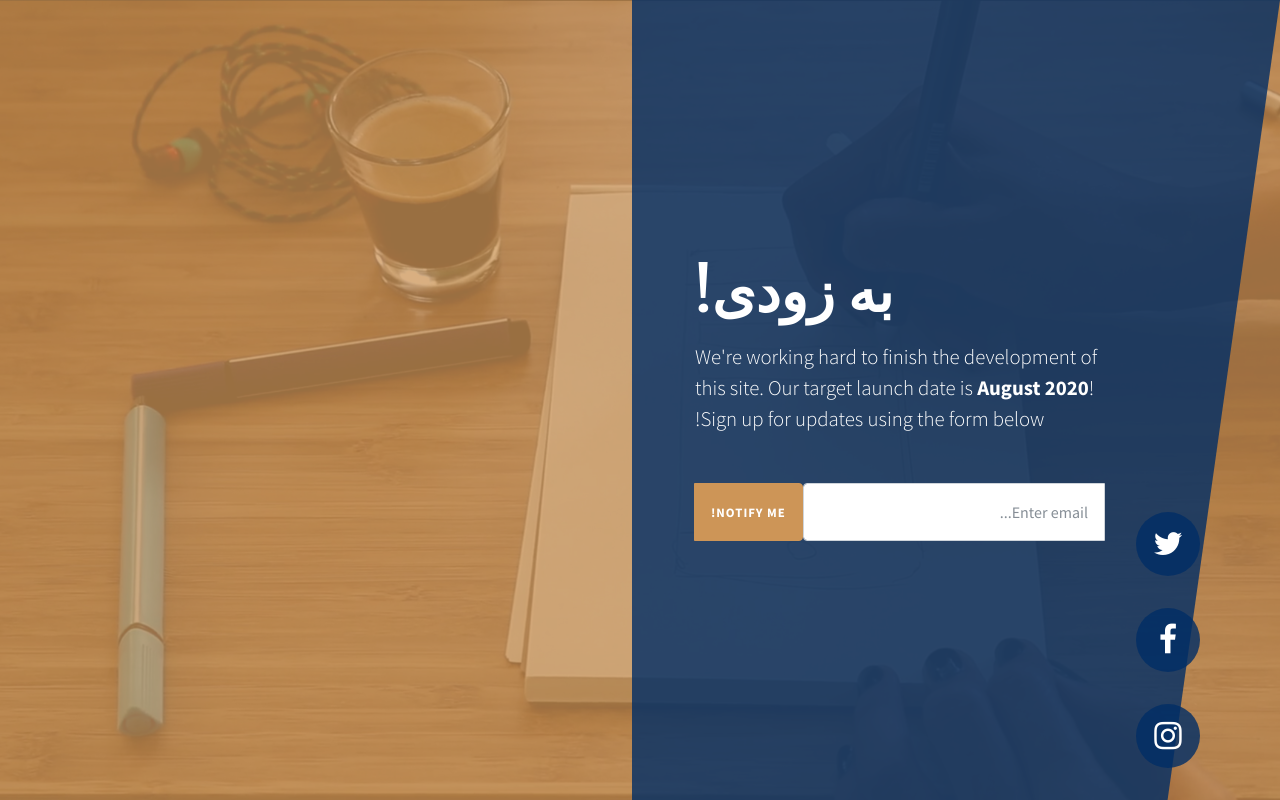
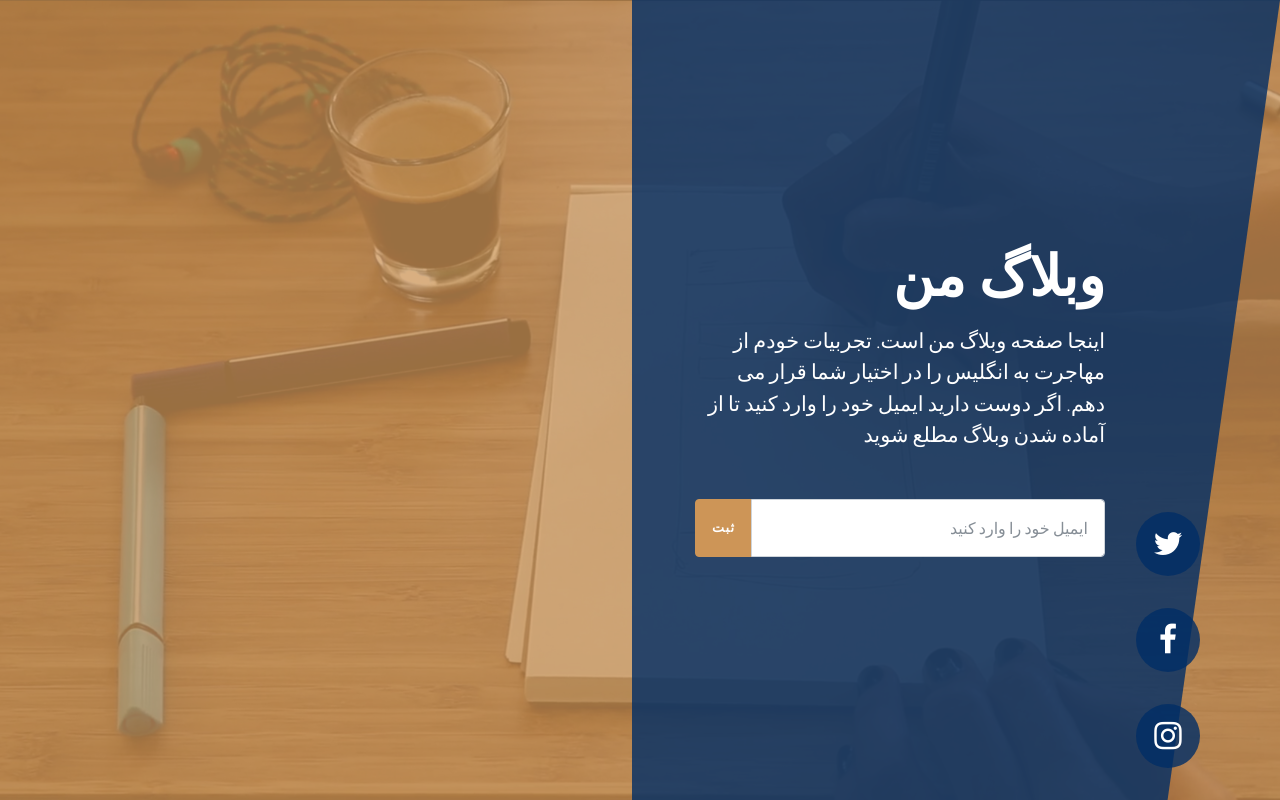
Before and after one commit to mjedari/landing-papp, a Django app: page / in a window 1280 px wide. Run offline with Django 3.2, Linux system fonts and the light colour scheme; some libraries are stand-ins or nearby versions.

Commit message:
persian weblog

```diff
--- a/comingsoon/templates/comingsoon/home.html
+++ b/comingsoon/templates/comingsoon/home.html
@@ -11,7 +11,9 @@
     <meta name="description" content="" />
     <meta name="author" content="" />
 
-    <title>Coming Soon | {% block title %}Home{% endblock%}</title>
+    <link rel="icon" type="image/png" href="/static/img/favicon.png"/>
+
+    <title>وبلاگ من | {% block title %}خانه{% endblock%}</title>
 
     <!-- Bootstrap core CSS -->
     <link
@@ -34,11 +36,8 @@
     />
 
     <!-- Custom styles for this template -->
-    <link href="{% static 'css/coming-soon.min.css' %}" rel="stylesheet" />
+    <link href="{% static 'css/coming-soon.css' %}" rel="stylesheet" />
 
-    <style>
-
-    </style>
   </head>
 
   <body dir="rtl">
@@ -49,25 +48,25 @@
       <div class="container h-100">
         <div class="row h-100">
           <div class="col-12 my-auto">
-            <div class="masthead-content text-white py-5 py-md-0">
-              <h1 class="mb-3">به زودی!</h1>
+            <div class="masthead-content text-white py-5 py-md-0 text-right">
+              <h1 class="mb-3">وبلاگ من</h1>
               <p class="mb-5">
-                We're working hard to finish the development of this site. Our
-                target launch date is <strong>August 2020</strong>! Sign up for
-                updates using the form below!
+                اینجا صفحه وبلاگ من است. تجربیات خودم از مهاجرت به انگلیس را در اختیار شما قرار می دهم.
+                اگر دوست دارید ایمیل خود را وارد کنید تا از آماده شدن وبلاگ مطلع شوید
               </p>
-              <div class="input-group input-group-newsletter">
+              <div class="input-group input-group-newsletter" dir="ltr">
+                <span class="input-group-btn">
+                  <button class="btn btn-secondary" type="button">
+                    ثبت
+                  </button>
+                </span>
                 <input
                   type="email"
-                  class="form-control"
-                  placeholder="Enter email..."
+                  class="form-control text-right"
+                  placeholder="ایمیل خود را وارد کنید"
                   aria-label="Search for..."
                 />
-                <span class="input-group-btn">
-                  <button class="btn btn-secondary" type="button">
-                    Notify Me!
-                  </button>
-                </span>
+
               </div>
             </div>
           </div>
```
Also changed, not shown: comingsoon/static/css/coming-soon.css (+18 -9 lines), comingsoon/static/css/coming-soon.min.css (deleted, +0 -5 lines), comingsoon/static/fonts/Yekan.woff (added), comingsoon/static/img/favicon.png (added), static/fonts/Yekan.woff (added), static/img/favicon.png (added).
